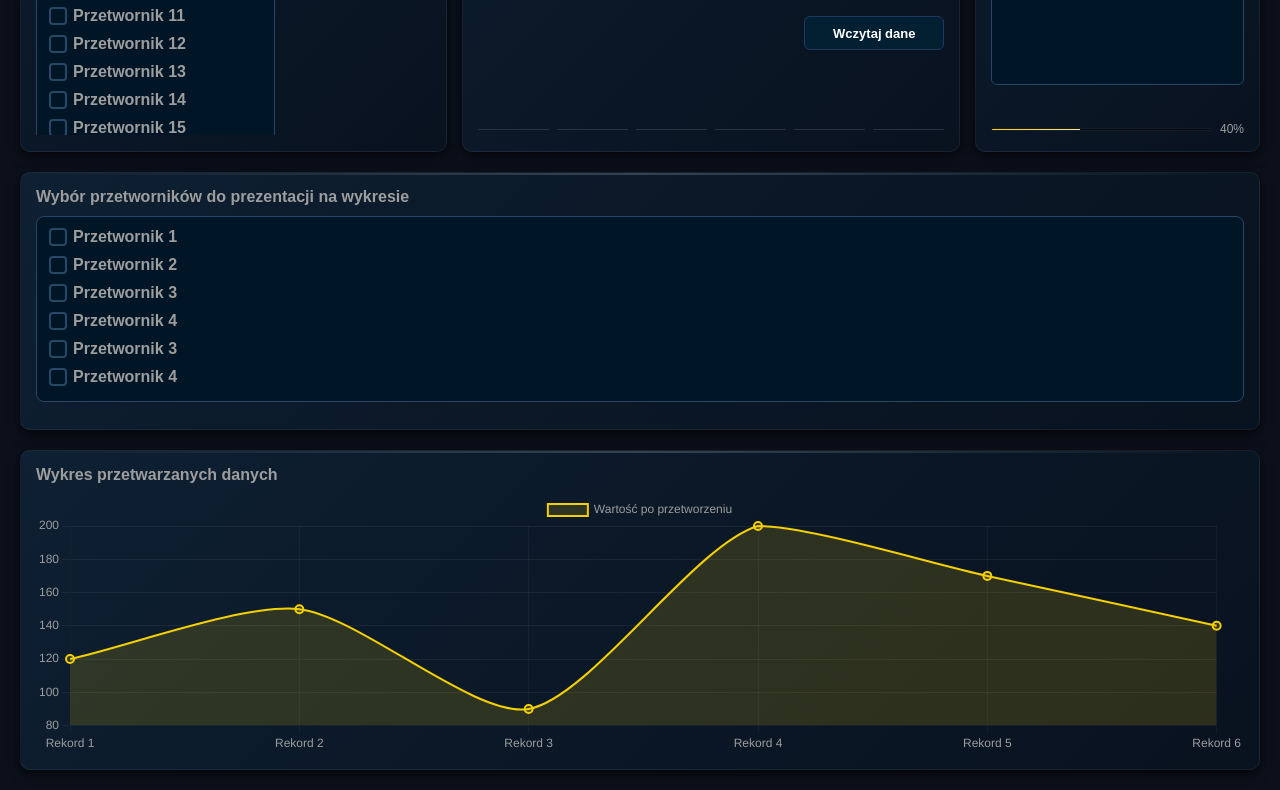
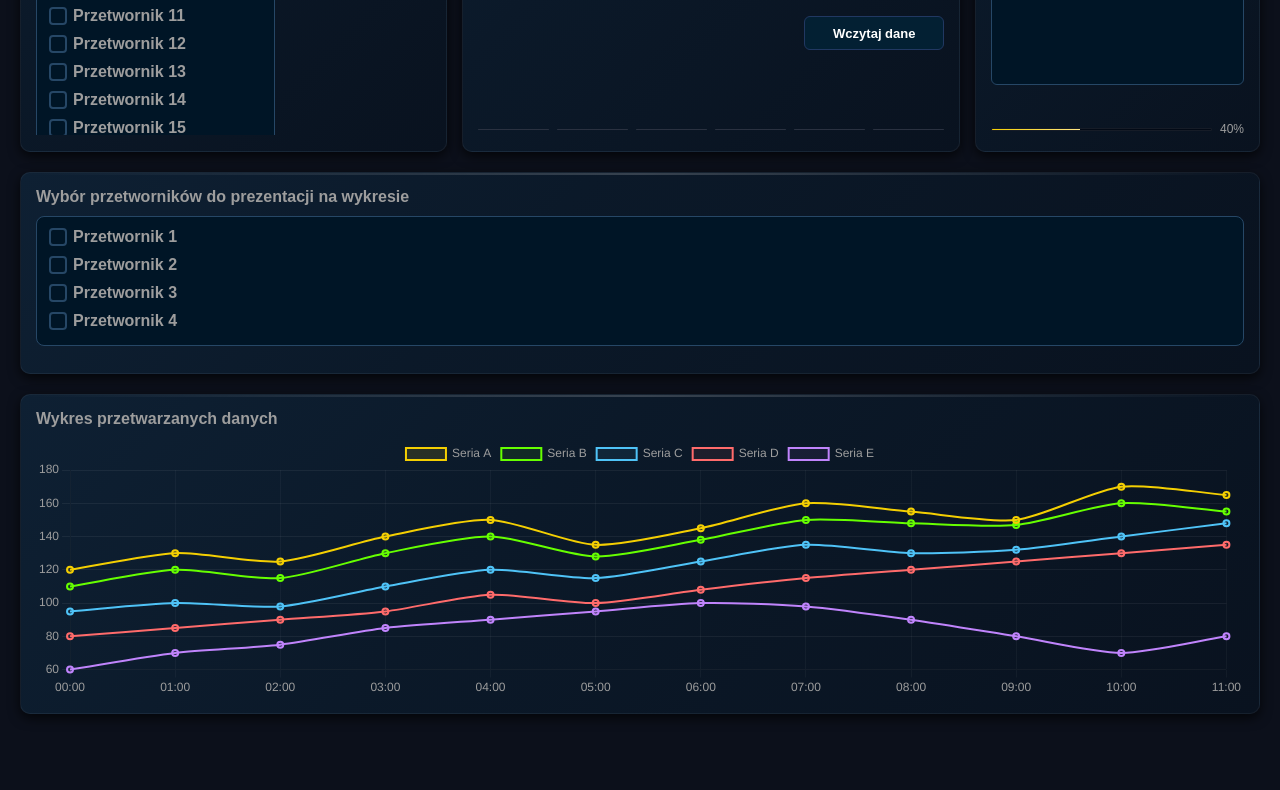
Before and after one commit to KrzysztofAstro/website-ap, a plain HTML site: page index.html in a window 1280 px wide. Shown: the part 434-1224 px from the top of the page. After the commit the page ends 1168 px from the top, so only its background shows below. Drawn offline with Linux system fonts and the light colour scheme.

Commit message:
Add files via upload

```diff
--- a/index.html
+++ b/index.html
@@ -4,6 +4,7 @@
     <meta charset="utf-8">
     <title>Panel przetwarzania danych</title>
     <link rel="stylesheet" href="./style.css">
+    <!-- pozostawiasz swój chart.js (Chart.js v3+ lub v4) -->
     <script src="./chart.js"></script>
 </head>
 <body>
@@ -24,16 +25,9 @@
                 </div>
 
                 <div class="db-connect">
-    <img id="dbIcon"
-         src="rect10.svg"
-         class="db-icon"
-         alt="db-icon">
-
+                    <img id="dbIcon" src="rect10.svg" class="db-icon" alt="db-icon">
                     <span id="dbLabel">Połącz z bazą</span>
                 </div>
-
-
-
             </div>
         </div>
     </header>
@@ -46,7 +40,6 @@
             <h2>Wybór przetwornika</h2>
 
             <div class="panel-left-content">
-                <!-- LEWA STRONA – LISTA W SCROLLU -->
                 <div class="transducers-scroll">
                     <div class="transducers-list">
                         <label><input type="checkbox"> Przetwornik 1</label>
@@ -72,13 +65,11 @@
                     </div>
                 </div>
 
-                <!-- PRAWA STRONA – KOLUMNA PRZYCISKÓW -->
                 <div class="panel-left-buttons">
                     <button type="button">Wczytaj listę</button>
                     <button type="button">Zaznacz wszystkie</button>
                     <button type="button">Odznacz wszystkie</button>
                     <button type="button" id="btnSaveTransducers">Zapisz</button>
-
                 </div>
             </div>
         </section>
@@ -163,6 +154,7 @@
                     <button id="btnEnd" type="button">Koniec</button>
                 </div>
             </div>
+
             <!-- PODSUMOWANIE ZAKRESU CZASU -->
             <div class="time-summary">
                 <div class="time-summary-row">
@@ -180,6 +172,7 @@
                         <button type="button" id="loadDataBtn">Wczytaj dane</button>
                     </div>
                 </div>
+
                 <div class="step-indicators">
                     <div class="step-dot" data-step="1" title="Połączenie z bazą"></div>
                     <div class="step-dot" data-step="2" title="Wybór bazy"></div>
@@ -188,15 +181,8 @@
                     <div class="step-dot" data-step="5" title="Ustawiono koniec"></div>
                     <div class="step-dot" data-step="6" title="Wczytano dane"></div>
                 </div>
-
-
             </div>
-
-
-
-
         </section>
-
 
         <!-- PRAWY PANEL: POSTĘP -->
         <section class="panel panel-right">
@@ -204,7 +190,6 @@
 
             <div class="progress-log">
                 <div class="progress-log-window">
-                    <!-- docelowo tutaj będziemy dopisywać log z przetwarzania -->
                     <p>Rozpoczęto przetwarzanie...</p>
                     <p>Przetwornik 1 zapisany...</p>
                     <p>Przetwornik 2 zapisany...</p>
@@ -231,8 +216,6 @@
                 <label><input type="checkbox"> Przetwornik 2</label>
                 <label><input type="checkbox"> Przetwornik 3</label>
                 <label><input type="checkbox"> Przetwornik 4</label>
-                <label><input type="checkbox"> Przetwornik 3</label>
-                <label><input type="checkbox"> Przetwornik 4</label>
             </div>
         </div>
     </section>
@@ -250,63 +233,103 @@
 <!-- SKRYPT TWORZĄCY WYKRES + KALENDARZ -->
 <script>
 document.addEventListener("DOMContentLoaded", function () {
-    // === WYKRES ===
+    // === WYKRES Z 5 SERIAMI (te same osi X) ===
     const rootStyles = getComputedStyle(document.documentElement);
-    const akcent = rootStyles.getPropertyValue('--akcent').trim();
-    const tekst2 = rootStyles.getPropertyValue('--tekst2').trim();
+    const akcent = rootStyles.getPropertyValue('--akcent').trim() || '#f4cf02';
+    const tekst2 = rootStyles.getPropertyValue('--tekst2').trim() || '#9d9d9d';
 
     const ctx = document.getElementById('mainChart').getContext('2d');
 
+    // etykiety osi X (przykład)
+    const labels = ['00:00','01:00','02:00','03:00','04:00','05:00','06:00','07:00','08:00','09:00','10:00','11:00'];
+
+    // pięć serii na tych samych współrzędnych
+    const datasets = [
+        {
+            label: 'Seria A',
+            data: [120,130,125,140,150,135,145,160,155,150,170,165],
+            borderWidth: 2,
+            tension: 0.25,
+            pointRadius: 3,
+            fill: false,
+            borderColor: akcent,
+            backgroundColor: 'rgba(244,207,2,0.12)'
+        },
+        {
+            label: 'Seria B',
+            data: [110,120,115,130,140,128,138,150,148,147,160,155],
+            borderWidth: 2,
+            tension: 0.25,
+            pointRadius: 3,
+            fill: false,
+            borderColor: '#66ff00',
+            backgroundColor: 'rgba(102,255,0,0.08)'
+        },
+        {
+            label: 'Seria C',
+            data: [95,100,98,110,120,115,125,135,130,132,140,148],
+            borderWidth: 2,
+            tension: 0.25,
+            pointRadius: 3,
+            fill: false,
+            borderColor: '#4fc3f7',
+            backgroundColor: 'rgba(79,195,247,0.08)'
+        },
+        {
+            label: 'Seria D',
+            data: [80,85,90,95,105,100,108,115,120,125,130,135],
+            borderWidth: 2,
+            tension: 0.25,
+            pointRadius: 3,
+            fill: false,
+            borderColor: '#ff6b6b',
+            backgroundColor: 'rgba(255,107,107,0.08)'
+        },
+        {
+            label: 'Seria E',
+            data: [60,70,75,85,90,95,100,98,90,80,70,80],
+            borderWidth: 2,
+            tension: 0.25,
+            pointRadius: 3,
+            fill: false,
+            borderColor: '#c084fc',
+            backgroundColor: 'rgba(192,132,252,0.07)'
+        }
+    ];
+
     const chart = new Chart(ctx, {
         type: 'line',
-        data: {
-            labels: ['Rekord 1', 'Rekord 2', 'Rekord 3', 'Rekord 4', 'Rekord 5', 'Rekord 6'],
-            datasets: [
-                {
-                    label: 'Wartość po przetworzeniu',
-                    data: [120, 150, 90, 200, 170, 140],
-                    borderWidth: 2,
-                    tension: 0.25,
-                    pointRadius: 4,
-                    pointHoverRadius: 5,
-                    fill: true,
-                    borderColor: akcent,
-                    backgroundColor: 'rgba(244, 207, 2, 0.15)'
-                }
-            ]
-        },
+        data: { labels, datasets },
         options: {
             responsive: true,
             maintainAspectRatio: false,
             plugins: {
                 legend: {
-                    labels: {
-                        color: tekst2
+                    labels: { color: tekst2 }
+                },
+                tooltip: {
+                    mode: 'index',
+                    intersect: false
                 }
-                }
+            },
+            interaction: {
+                mode: 'nearest',
+                intersect: false
             },
             scales: {
                 x: {
-                    ticks: {
-                        color: tekst2
-                    },
-                    grid: {
-                        color: 'rgba(255,255,255,0.04)'
-                    }
+                    ticks: { color: tekst2 },
+                    grid: { color: 'rgba(255,255,255,0.04)' }
                 },
                 y: {
-                    ticks: {
-                        color: tekst2
-                    },
-                    grid: {
-                        color: 'rgba(255,255,255,0.06)'
-                    }
+                    ticks: { color: tekst2 },
+                    grid: { color: 'rgba(255,255,255,0.06)' }
                 }
             }
         }
     });
 
-    // === CUSTOM KALENDARZ ===
+    // === CUSTOM KALENDARZ (TAK JAK WCZEŚNIEJ) ===
     const dateInput = document.getElementById('data');
     const calendarEl = document.getElementById('custom-calendar');
     const monthLabel = calendarEl.querySelector('.cal-month');
@@ -324,9 +347,7 @@ document.addEventListener("DOMContentLoaded", function () {
         "Wrzesień", "Październik", "Listopad", "Grudzień"
     ];
 
-    function pad(n) {
-        return n < 10 ? "0" + n : "" + n;
-    }
+    function pad(n){ return n < 10 ? "0"+n : ""+n; }
 
     function renderCalendar(date) {
         const year = date.getFullYear();
@@ -342,7 +363,6 @@ document.addEventListener("DOMContentLoaded", function () {
 
         daysContainer.innerHTML = "";
 
-        // dni z poprzedniego miesiąca
         for (let i = 0; i < startDay; i++) {
             const dayNum = daysInPrevMonth - startDay + 1 + i;
             const div = document.createElement('div');
@@ -351,45 +371,36 @@ document.addEventListener("DOMContentLoaded", function () {
             daysContainer.appendChild(div);
         }
 
-        // dni bieżącego miesiąca
         const today = new Date();
         for (let d = 1; d <= daysInMonth; d++) {
             const div = document.createElement('div');
             div.className = 'calendar-day';
             div.textContent = d;
-
             const thisDate = new Date(year, month, d);
 
-            // dzisiaj
-            if (
-                thisDate.getFullYear() === today.getFullYear() &&
+            if (thisDate.getFullYear() === today.getFullYear() &&
                 thisDate.getMonth() === today.getMonth() &&
-                thisDate.getDate() === today.getDate()
-            ) {
+                thisDate.getDate() === today.getDate()) {
                 div.classList.add('today');
             }
 
-            // zaznaczona data
-            if (
-                selectedDate &&
+            if (selectedDate &&
                 thisDate.getFullYear() === selectedDate.getFullYear() &&
                 thisDate.getMonth() === selectedDate.getMonth() &&
-                thisDate.getDate() === selectedDate.getDate()
-            ) {
+                thisDate.getDate() === selectedDate.getDate()) {
                 div.classList.add('selected');
             }
 
             div.addEventListener('click', () => {
                 selectedDate = thisDate;
-                dateInput.value = `${year}-${pad(month + 1)}-${pad(d)}`;
+                dateInput.value = `${year}-${pad(month+1)}-${pad(d)}`;
                 calendarEl.classList.add('hidden');
-                renderCalendar(currentDate); // odśwież, żeby selected się pokazał
+                renderCalendar(currentDate);
             });
 
             daysContainer.appendChild(div);
         }
 
-        // uzupełnienie końca siatki
         const totalCells = startDay + daysInMonth;
         const rest = totalCells % 7;
         if (rest !== 0) {
@@ -403,7 +414,6 @@ document.addEventListener("DOMContentLoaded", function () {
         }
     }
 
-    // otwieranie / zamykanie kalendarza
     if (dateInput) {
         dateInput.addEventListener('click', () => {
             calendarEl.classList.toggle('hidden');
@@ -414,25 +424,21 @@ document.addEventListener("DOMContentLoaded", function () {
         currentDate.setMonth(currentDate.getMonth() - 1);
         renderCalendar(currentDate);
     });
-
     nextBtn.addEventListener('click', () => {
         currentDate.setMonth(currentDate.getMonth() + 1);
         renderCalendar(currentDate);
     });
 
-    // klik poza kalendarz = zamknij
     document.addEventListener('click', (e) => {
         if (!calendarEl.contains(e.target) && e.target !== dateInput) {
             calendarEl.classList.add('hidden');
         }
     });
 
-    // pierwsze renderowanie
     renderCalendar(currentDate);
+
     // === CUSTOM TIME PICKERS (start / end) ===
-    function pad2(n) {
-        return n < 10 ? "0" + n : "" + n;
-    }
+    function pad2(n){ return n < 10 ? "0"+n : ""+n; }
 
     function initTimePicker(wrapper) {
         const input = wrapper.querySelector('input');
@@ -443,69 +449,48 @@ document.addEventListener("DOMContentLoaded", function () {
         let selectedHour = null;
         let selectedMinute = null;
 
-        // render godzin 00–23
-        for (let h = 0; h < 24; h++) {
+        for (let h=0; h<24; h++){
             const div = document.createElement('div');
             div.className = 'time-cell time-hour';
             div.textContent = pad2(h);
             div.dataset.value = pad2(h);
-
             div.addEventListener('click', () => {
                 selectedHour = div.dataset.value;
-
-                hoursBox.querySelectorAll('.time-cell').forEach(c => c.classList.remove('selected'));
+                hoursBox.querySelectorAll('.time-cell').forEach(c=>c.classList.remove('selected'));
                 div.classList.add('selected');
-
-                if (selectedHour !== null && selectedMinute !== null) {
-                    input.value = `${selectedHour}:${selectedMinute}`;
-                }
+                if (selectedHour!==null && selectedMinute!==null) input.value = `${selectedHour}:${selectedMinute}`;
             });
-
             hoursBox.appendChild(div);
         }
 
-        // render minut 00–59 (co 1, jak chcesz co 5 – zmienisz krok)
-        for (let m = 0; m < 60; m++) {
+        for (let m=0; m<60; m++){
             const div = document.createElement('div');
             div.className = 'time-cell time-minute';
             div.textContent = pad2(m);
             div.dataset.value = pad2(m);
-
             div.addEventListener('click', () => {
                 selectedMinute = div.dataset.value;
-
-                minutesBox.querySelectorAll('.time-cell').forEach(c => c.classList.remove('selected'));
+                minutesBox.querySelectorAll('.time-cell').forEach(c=>c.classList.remove('selected'));
                 div.classList.add('selected');
-
-                if (selectedHour !== null && selectedMinute !== null) {
-                    input.value = `${selectedHour}:${selectedMinute}`;
-                }
+                if (selectedHour!==null && selectedMinute!==null) input.value = `${selectedHour}:${selectedMinute}`;
             });
-
             minutesBox.appendChild(div);
         }
 
-        // otwieranie/zamykanie panelu
-        input.addEventListener('click', () => {
+        input.addEventListener('click', (e)=> {
+            e.stopPropagation();
             panel.classList.toggle('hidden');
         });
 
-        // klik poza – zamknij
         document.addEventListener('click', (e) => {
-            if (!wrapper.contains(e.target)) {
-                panel.classList.add('hidden');
-            }
+            if (!wrapper.contains(e.target)) panel.classList.add('hidden');
         });
     }
 
-    // inicjalizacja dla obu pól czasu
-    document.querySelectorAll('.time-wrapper').forEach(wrapper => {
-        initTimePicker(wrapper);
-    });
-
-
+    document.querySelectorAll('.time-wrapper').forEach(wrapper => initTimePicker(wrapper));
 });
 </script>
+
 <script>
 document.addEventListener("DOMContentLoaded", () => {
     const icon = document.getElementById("dbIcon");
@@ -524,20 +509,14 @@ document.addEventListener("DOMContentLoaded", () => {
             label.textContent = "Połącz z bazą";
         }
 
-        // === KROK 1: zapal / zgaś pierwszą kropkę ===
         const stepDot1 = document.querySelector('.step-dot[data-step="1"]');
-        if (stepDot1) {
-            stepDot1.classList.toggle('step-dot--active', connected);
-        }
+        if (stepDot1) stepDot1.classList.toggle('step-dot--active', connected);
     });
 });
 </script>
 
-
 <!-- SKRYPT OBSŁUGUJĄCY POCZĄTEK / KONIEC POMIARU -->
 <script>
-// Ten kod działa, bo jest na dole strony – wszystkie elementy już istnieją.
-
 const startBox = document.getElementById("startSummaryBox");
 const endBox   = document.getElementById("endSummaryBox");
 
@@ -554,15 +533,10 @@ const btnEnd   = document.getElementById("btnEnd");
 if (btnStart) {
     btnStart.addEventListener("click", () => {
         if (dateInput.value && startTime.value) {
-           startBox.innerHTML = `
-    		<span class="sum-date">${dateInput.value}</span>
-    		<span class="sum-time">${startTime.value}</span>
-				`;
-
-            if (startLabel) {
-                startLabel.textContent = "Wybrano początek pomiaru";
-                startLabel.classList.add("visible");
-            }
+            startBox.innerHTML = `<span class="sum-date">${dateInput.value}</span> <span class="sum-time">${startTime.value}</span>`;
+            if (startLabel) { startLabel.textContent = "Wybrano początek pomiaru"; startLabel.classList.add("visible"); }
+            // krok 4
+            const s4 = document.querySelector('.step-dot[data-step="4"]'); if (s4) s4.classList.add('step-dot--active');
         } else {
             startBox.textContent = "Nie wybrano daty lub godziny";
         }
@@ -572,15 +546,10 @@ if (btnStart) {
 if (btnEnd) {
     btnEnd.addEventListener("click", () => {
         if (dateInput.value && endTime.value) {
-            endBox.innerHTML = `
-    	<span class="sum-date">${dateInput.value}</span>
-    	<span class="sum-time">${endTime.value}</span>
-				`;
-
-            if (endLabel) {
-                endLabel.textContent = "Wybrano koniec pomiaru";
-                endLabel.classList.add("visible");
-            }
+            endBox.innerHTML = `<span class="sum-date">${dateInput.value}</span> <span class="sum-time">${endTime.value}</span>`;
+            if (endLabel) { endLabel.textContent = "Wybrano koniec pomiaru"; endLabel.classList.add("visible"); }
+            // krok 5
+            const s5 = document.querySelector('.step-dot[data-step="5"]'); if (s5) s5.classList.add('step-dot--active');
         } else {
             endBox.textContent = "Nie wybrano daty lub godziny";
         }
@@ -590,60 +559,21 @@ if (btnEnd) {
 
 <script>
 (function() {
-    // helper do włączania / wyłączania pojedynczego kroku
     function setStepDone(stepNumber, done) {
         const el = document.querySelector('.step-dot[data-step="' + stepNumber + '"]');
         if (!el) return;
         el.classList.toggle('step-dot--active', !!done);
     }
 
-    // ELEMENTY, KTÓRE NAS INTERESUJĄ
-    const dbIcon            = document.getElementById('dbIcon');              // krok 1
-    const dbLabel           = document.getElementById('dbLabel');
-    const dbSelect          = document.getElementById('baza');                // krok 2
-    const btnSaveTrans      = document.getElementById('btnSaveTransducers');  // krok 3
-    const btnStart          = document.getElementById('btnStart');            // krok 4
-    const btnEnd            = document.getElementById('btnEnd');              // krok 5
-    const loadDataBtn       = document.getElementById('loadDataBtn');         // krok 6
+    const dbSelect = document.getElementById('baza');
+    const btnSaveTrans = document.getElementById('btnSaveTransducers');
+    const loadDataBtn = document.getElementById('loadDataBtn');
 
-    // 1) Połączenie z bazą – zapalamy gdy jest "Połączono"
-       // 2) Wybór bazy – wystarczy zmiana opcji
-    if (dbSelect) {
-        dbSelect.addEventListener('change', () => {
-            setStepDone(2, true);
-        });
-    }
-
-    // 3) Zapis przetworników
-    if (btnSaveTrans) {
-        btnSaveTrans.addEventListener('click', () => {
-            setStepDone(3, true);
-        });
-    }
-
-    // 4) Ustawienie początku
-    if (btnStart) {
-        btnStart.addEventListener('click', () => {
-            setStepDone(4, true);
-        });
-    }
-
-    // 5) Ustawienie końca
-    if (btnEnd) {
-        btnEnd.addEventListener('click', () => {
-            setStepDone(5, true);
-        });
-    }
-
-    // 6) Wczytanie danych
-    if (loadDataBtn) {
-        loadDataBtn.addEventListener('click', () => {
-            setStepDone(6, true);
-        });
-    }
+    if (dbSelect) dbSelect.addEventListener('change', () => setStepDone(2, true));
+    if (btnSaveTrans) btnSaveTrans.addEventListener('click', () => setStepDone(3, true));
+    if (loadDataBtn) loadDataBtn.addEventListener('click', () => setStepDone(6, true));
 })();
 </script>
 
-
 </body>
 </html>
```
Lines whose indentation alone changed are shown as unchanged.
